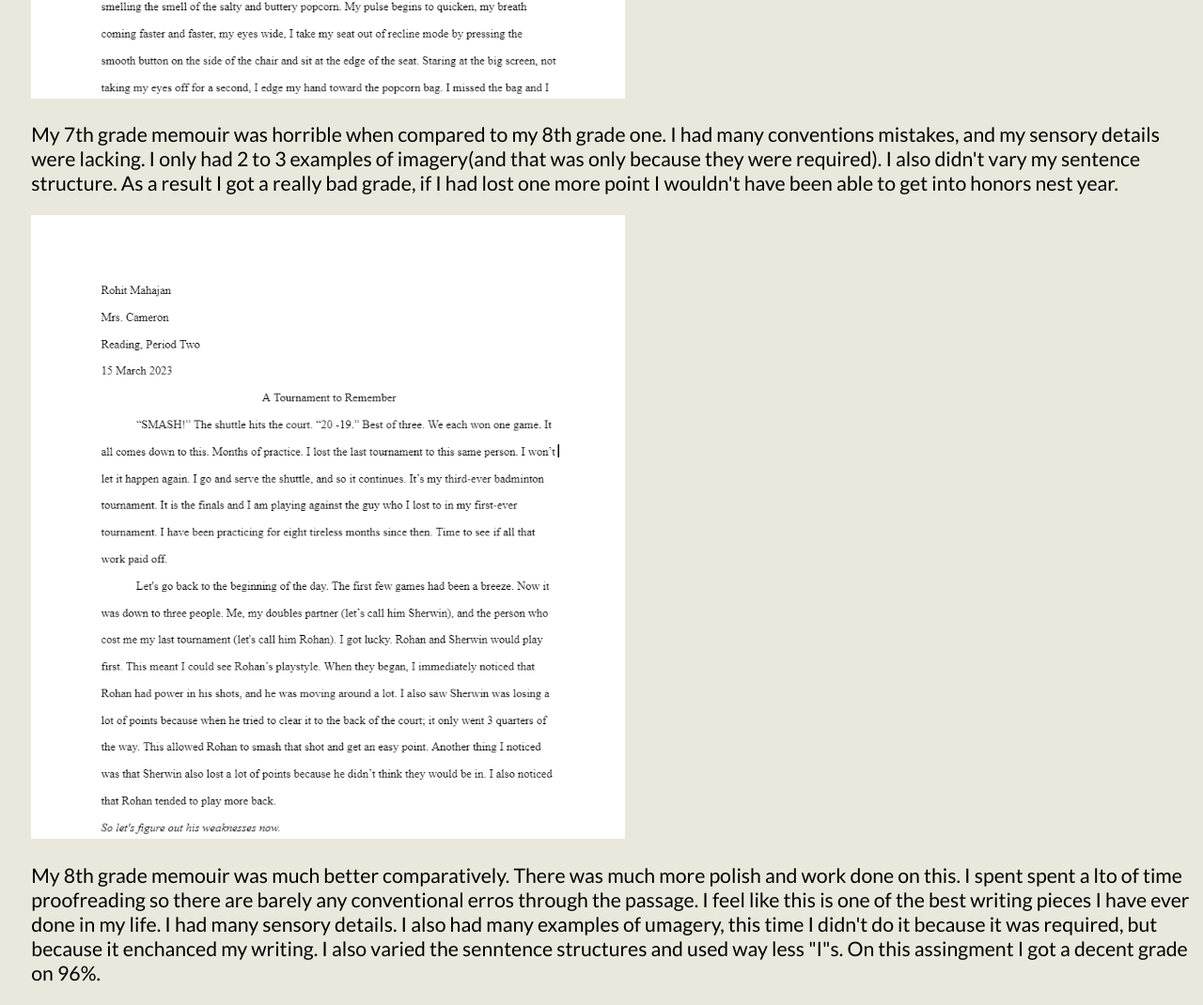
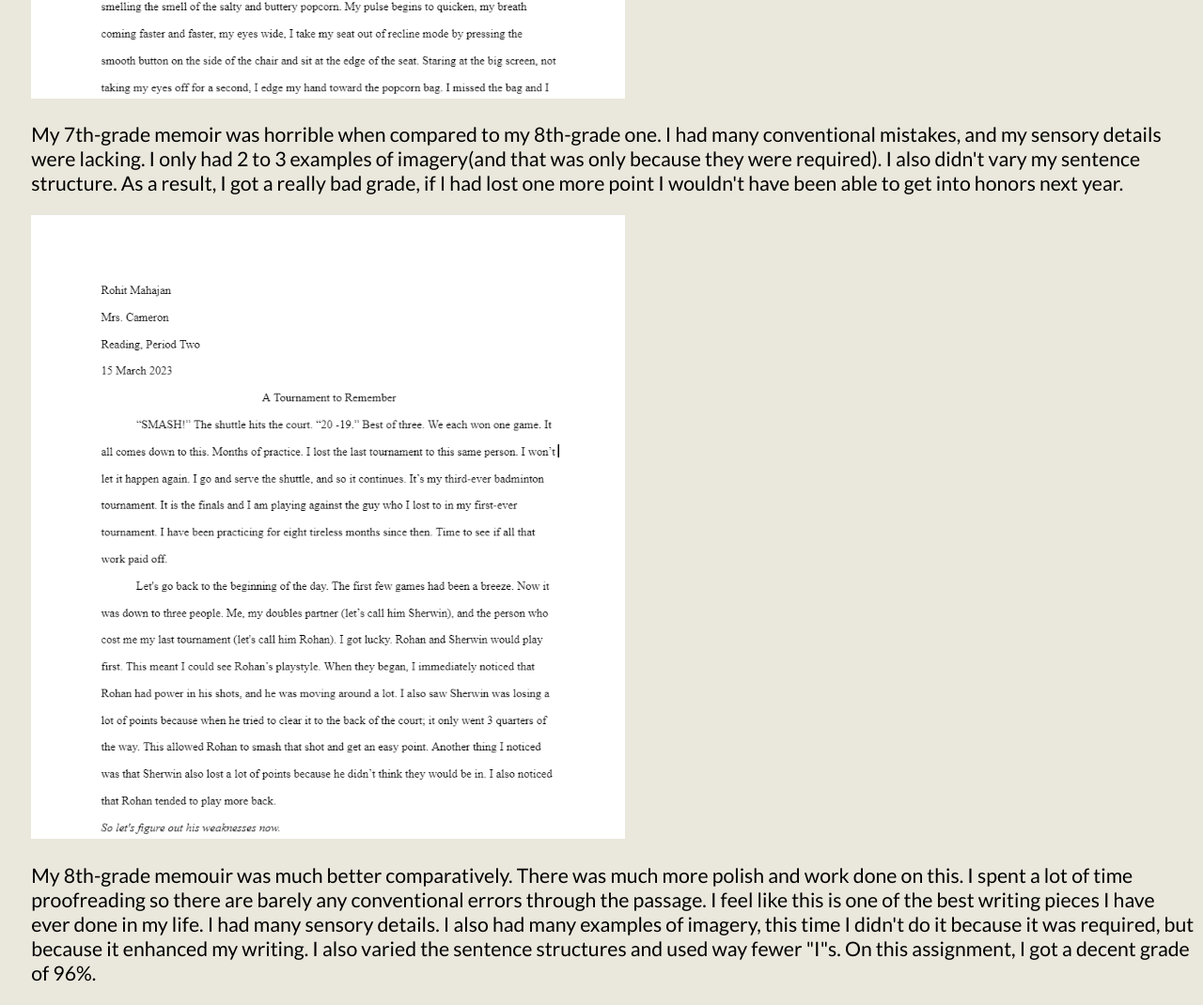
Before and after one commit to RM0420/CameronReadingPortfolio.github.io, a plain HTML site: page growth.html in a window 1280 px wide. Shown: the part 1620-2690 px from the top of the page at 94% size. Drawn offline with Linux system fonts and the light colour scheme; a web font is replaced by a local one.

Commit message:
Update growth.html

```diff
--- a/growth.html
+++ b/growth.html
@@ -70,10 +70,17 @@ margin-left: 2%;
 <hr>
 <h2>Memoirs:</h2>
     <img id="7thMemoir" src="images/7thGradeMemouir.png" alt="7th Grade Memoir">
-    <p class="explanation" id="7thtext"> My 7th grade memouir was horrible when compared to my 8th grade one. I had many conventions mistakes, and my sensory details were lacking. I only had 2 to 3 examples of imagery(and that was only because they were required). I also didn't vary my sentence structure. As a result I got a really bad grade, if I had lost one more point I wouldn't have been able to get into honors nest year.
-</p>
+    <p class="explanation" id="7thtext">
+        My 7th-grade memoir was horrible when compared to my 8th-grade one. I had many conventional mistakes, and my sensory details were lacking. I only had 2 to 3 examples of
+        imagery(and that was only because they were required). I also didn't vary my sentence structure. As a result, I got a really bad grade, if I had lost one more point I
+        wouldn't have been able to get into honors next year.
+    </p>
     <img id="8thMemoir" src="images/8thGradeMemouir.png" alt="8th Grade Memoir">
-    <p class="explanation" id="8thtext"> My 8th grade memouir was much better comparatively. There was much more polish and work done on this. I spent spent a lto of time proofreading so there are barely any conventional erros through the passage. I feel like this is one of the best writing pieces I have ever  done in my life. I had many sensory details. I also had many examples of umagery, this time I didn't do it because it was required, but because it enchanced my writing. I also varied the senntence structures and used way less "I"s. On this assingment I got a decent grade on 96%.
-</p>
+    <p class="explanation" id="8thtext">
+        My 8th-grade memouir was much better comparatively. There was much more polish and work done on this. I spent a lot of time proofreading so there are barely any
+        conventional errors through the passage. I feel like this is one of the best writing pieces I have ever done in my life. I had many sensory details. I also had many examples
+        of imagery, this time I didn't do it because it was required, but because it enhanced my writing. I also varied the sentence structures and used way fewer "I"s. On this
+        assignment, I got a decent grade of 96%.
+    </p>
 
 </body><grammarly-desktop-integration data-grammarly-shadow-root="true"></grammarly-desktop-integration></html>
```
